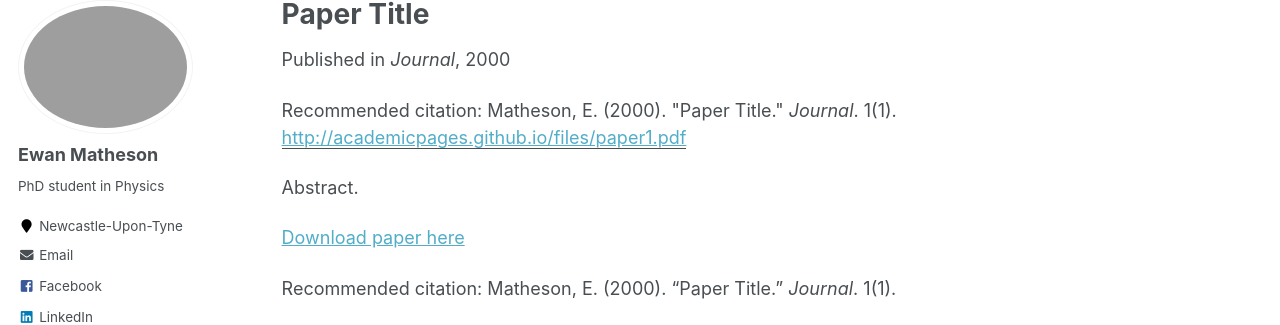
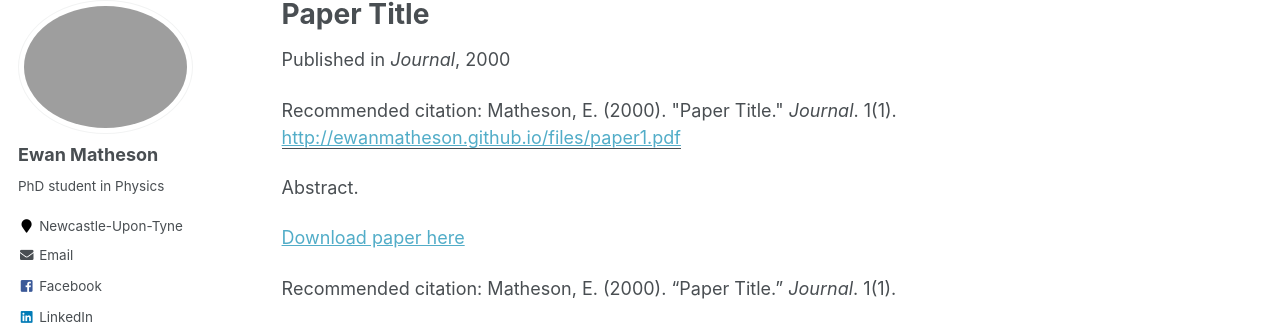
Before and after one commit to EwanMatheson/ewanmatheson.github.io, a Jekyll site: the page built from _publications/2000-02-02-papertitle.md, in a window 1280 px wide. Shown: the part 118-443 px from the top of the page. Built offline with Jekyll 4.4.1, drawn with Linux system fonts in a browser that asks for light colours; some of the changed lines change nothing that is shown.

Commit message:
Update 2000-02-02-papertitle.md

```diff
--- a/_publications/2000-02-02-papertitle.md
+++ b/_publications/2000-02-02-papertitle.md
@@ -5,11 +5,11 @@ permalink: /publication/2000-02-02-papertitle
 excerpt: 'Abstract.'
 date: 2000-02-02
 venue: 'Journal'
-paperurl: 'http://academicpages.github.io/files/paper1.pdf'
+paperurl: 'http://ewanmatheson.github.io/files/paper1.pdf'
 citation: 'Matheson, E. (2000). &quot;Paper Title.&quot; <i>Journal</i>. 1(1).'
 ---
 Abstract.
 
-[Download paper here](http://academicpages.github.io/files/paper1.pdf)
+[Download paper here](http://ewanmatheson.github.io/files/paper1.pdf)
 
 Recommended citation: Matheson, E. (2000). "Paper Title." <i>Journal</i>. 1(1).
```
